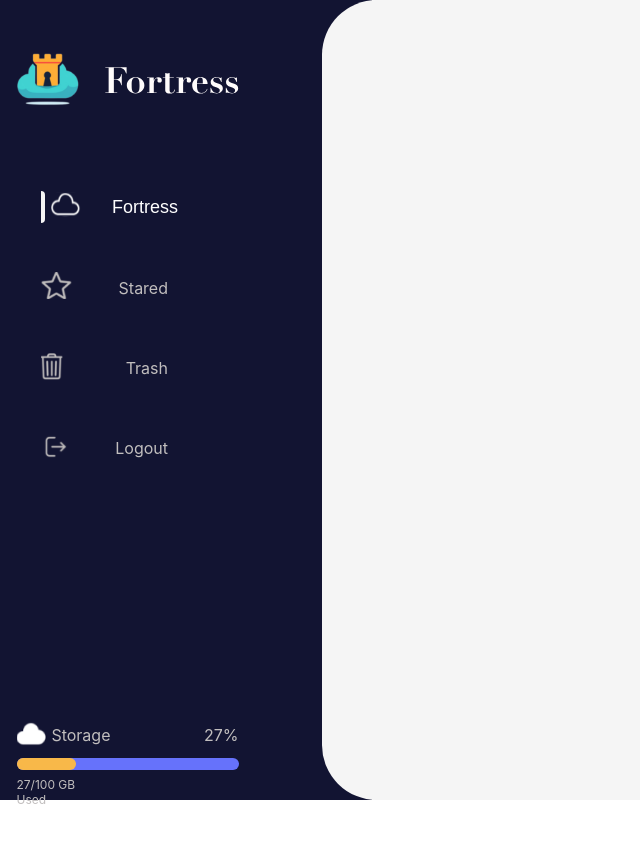
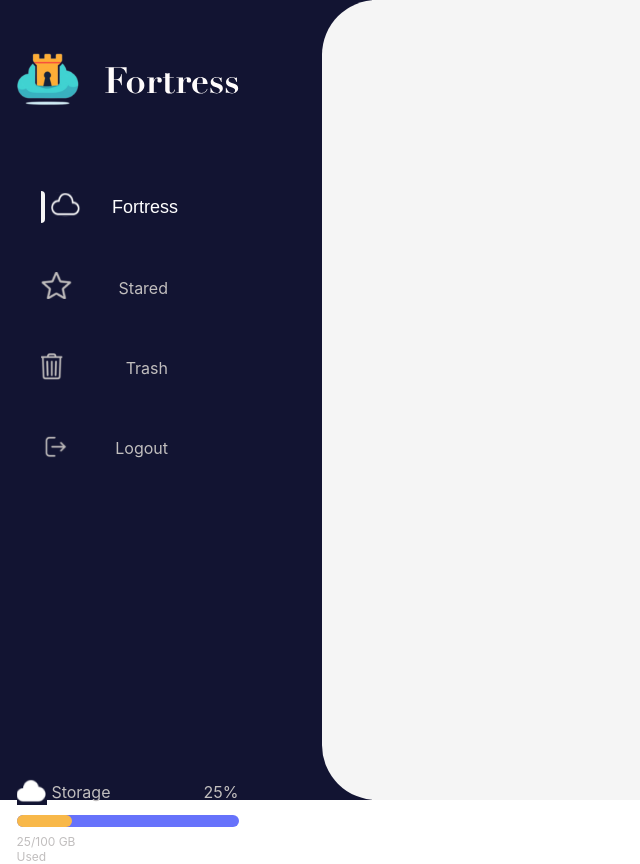
Before and after one commit to EL-Gazoly/FileFortress, a React (Create React App) app in the folder frontend/: page /dashboard in a window 1280 px wide. Shown: the whole page, without its empty margins (0-640 px from the left). Before the commit the page ends 807 px from the top, so only its background shows below. Built offline with nearby package versions, Linux system fonts and the light colour scheme; a web font is replaced by a local one.

Commit message:
spliting the left side of the dashboard

```diff
--- /dev/null
+++ b/frontend/src/components/DashboardLeft.jsx
@@ -0,0 +1,61 @@
+import React, {useState} from 'react'
+import { Link } from 'react-router-dom'
+import logo from '../assets/logo.svg'
+import Trash from '../assets/trashLogo.svg'
+import MenuItem from './MenuItem'
+import Logout from '../assets/logoutLogo.svg'
+import cloudLogo from '../assets/cloudLogo.svg'
+import Starred from '../assets/startredLogo.svg'
+import ProgressBar from './ProgressBar'
+import whiteCloudLogo from '../assets/whiteCloudLogo.svg'
+
+const MenuItemList = [
+    {sname: 'Fortress' , logo: cloudLogo , path: '/dashboard'},
+    {sname: 'Stared' , logo: Starred , path: '#'},
+    {sname: 'Trash' , logo: Trash , path: '#'},
+    {sname: 'Logout' , logo: Logout, path: '#'},
+  ]
+const DashboardLeft = ({used}) => {
+    const [selecteed , setSelected] = useState('item0')
+    const handelClick = (item) => {
+      setSelected(item)
+      console.log(item)
+    }
+  return (
+    <div>
+      <div className="dashboard-left-list">
+                <div className="dashboard-left-list-top">
+                     <Link className="logo" to='/'>
+                    <img src={logo} alt="logo" />
+                </Link>
+                <div className="menu-list">
+                  {MenuItemList.map((item, index) => (
+                    <Link key={index} to={item.path} className={selecteed === `item${index}`? 'selected-item' : ''} onClick={()=> handelClick(`item${index}`)}>
+
+                    <MenuItem name={item.sname} logo={item.logo}/>
+                    </Link>
+                  ))}
+                </div>
+                </div>
+
+                <div className="dashboard-left-footer">
+                  <div className="dashboard-left-footer-firs-row">
+                    <div>
+                      <img src={whiteCloudLogo} alt="logo" />
+                      <span>Storage</span>
+                    </div>
+                      <p>{used}%</p>
+                  </div>
+                  <div className="dashboard-left-footer-second-row">
+                    <ProgressBar used={used} />
+                  </div>
+                  <div className='dashboard-left-footer-third-row'>
+                    {used}/100 GB Used
+                  </div>
+                </div>
+              </div>
+    </div>
+  )
+}
+
+export default DashboardLeft
--- a/frontend/src/components/ProgressBar.jsx
+++ b/frontend/src/components/ProgressBar.jsx
@@ -15,11 +15,6 @@ const ProgressBar = ({used}) => {
         backgroundColor: "#F8B849",
         borderRadius: 'inherit',
       }
-      const labelStyles = {
-        padding: 5,
-        color: 'white',
-        fontWeight: 'bold'
-      }
 
 
   return (
--- a/frontend/src/pages/Dashboard/Dashboard.css
+++ b/frontend/src/pages/Dashboard/Dashboard.css
@@ -154,7 +154,7 @@ a{
 }
 
 .selected-item::before{
-    content: "         ";
+    content: "";
     position: absolute;
     top: 0;
     left: 0;
--- a/frontend/src/pages/Dashboard/Dashboard.jsx
+++ b/frontend/src/pages/Dashboard/Dashboard.jsx
@@ -1,63 +1,15 @@
-import React, {useState} from 'react'
+
 import './Dashboard.css'
-import { Link } from 'react-router-dom'
-import logo from '../../assets/logo.svg'
-import Trash from '../../assets/trashLogo.svg'
-import MenuItem from '../../components/MenuItem'
-import Logout from '../../assets/logoutLogo.svg'
-import cloudLogo from '../../assets/cloudLogo.svg'
-import Starred from '../../assets/startredLogo.svg'
-import ProgressBar from '../../components/ProgressBar'
-import whiteCloudLogo from '../../assets/whiteCloudLogo.svg'
+import DashboardLeft from '../../components/DashboardLeft'
 
-const MenuItemList = [
-  {sname: 'Fortress' , logo: cloudLogo , path: '/dashboard'},
-  {sname: 'Stared' , logo: Starred , path: '#'},
-  {sname: 'Trash' , logo: Trash , path: '#'},
-  {sname: 'Logout' , logo: Logout, path: '#'},
-]
 
 const Dashboard = () => {
-  const [selecteed , setSelected] = useState('item0')
-  const handelClick = (item) => {
-    setSelected(item)
-    console.log(item)
-  }
+
   return (
     <div>
         <div className="dashboard-container">
           <div className="dashboard-left">
-              <div className="dashboard-left-list">
-                <div className="dashboard-left-list-top">
-                     <Link className="logo" to='/'>
-                    <img src={logo} alt="logo" />
-                </Link>
-                <div className="menu-list">
-                  {MenuItemList.map((item, index) => (
-                    <Link key={index} to={item.path} className={selecteed === `item${index}`? 'selected-item' : ''} onClick={()=> handelClick(`item${index}`)}>
-
-                    <MenuItem name={item.sname} logo={item.logo}/>
-                    </Link>
-                  ))}
-                </div>
-                </div>
-
-                <div className="dashboard-left-footer">
-                  <div className="dashboard-left-footer-firs-row">
-                    <div>
-                      <img src={whiteCloudLogo} alt="logo" />
-                      <span>Storage</span>
-                    </div>
-                      <p>27%</p>
-                  </div>
-                  <div className="dashboard-left-footer-second-row">
-                    <ProgressBar used={27} />
-                  </div>
-                  <div className='dashboard-left-footer-third-row'>
-                    27/100 GB Used
-                  </div>
-                </div>
-              </div>
+              <DashboardLeft used={25}/>
           </div>
           <div className="dashboard-right"></div>
         </div>
```
